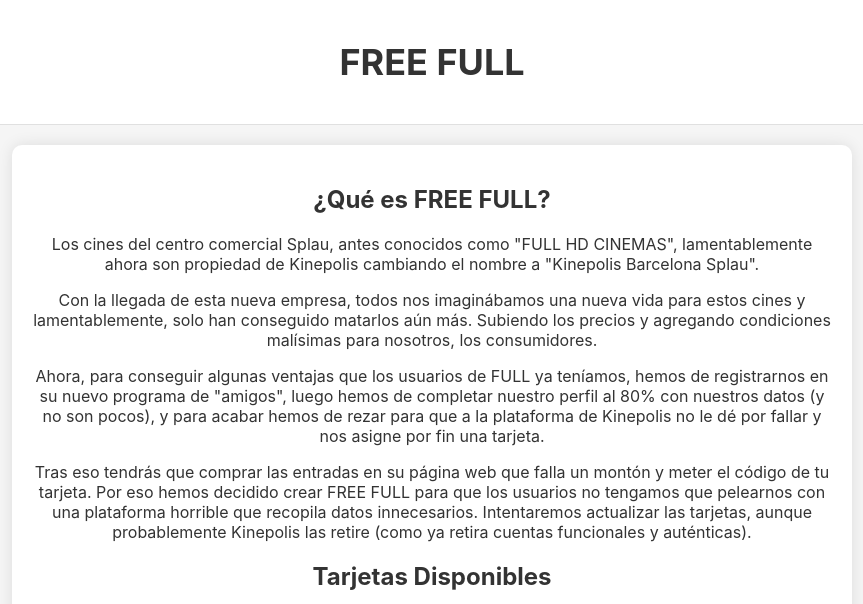
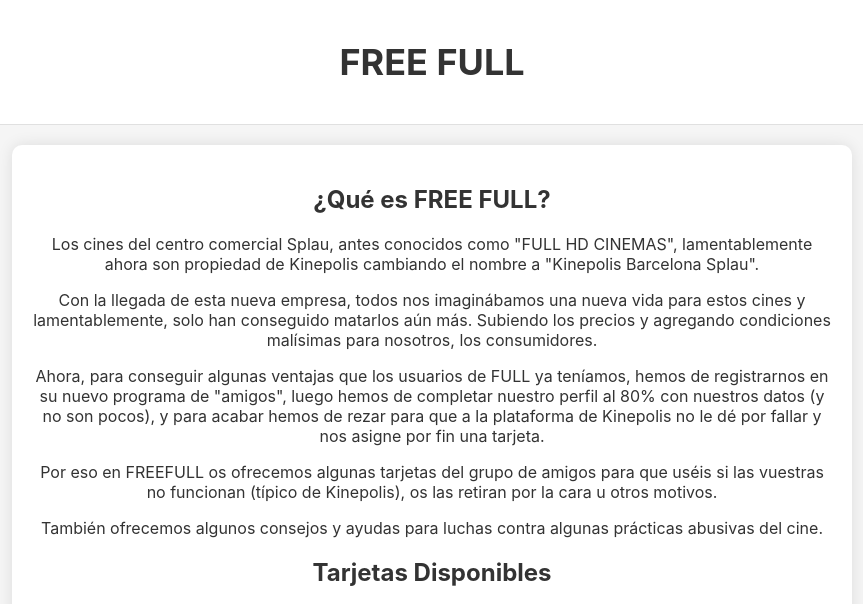
Before and after one commit to jiti077/freefull, a plain HTML site: page index.html in a window 1280 px wide. Shown: the top 604 px of the page, without its empty margins (208-1071 px from the left). Drawn offline with Linux system fonts and the light colour scheme.

Commit message:
Update index.html

```diff
--- a/index.html
+++ b/index.html
@@ -238,7 +238,8 @@
         <p>Los cines del centro comercial Splau, antes conocidos como "FULL HD CINEMAS", lamentablemente ahora son propiedad de Kinepolis cambiando el nombre a "Kinepolis Barcelona Splau".</p>
         <p>Con la llegada de esta nueva empresa, todos nos imaginábamos una nueva vida para estos cines y lamentablemente, solo han conseguido matarlos aún más. Subiendo los precios y agregando condiciones malísimas para nosotros, los consumidores.</p>
         <p>Ahora, para conseguir algunas ventajas que los usuarios de FULL ya teníamos, hemos de registrarnos en su nuevo programa de "amigos", luego hemos de completar nuestro perfil al 80% con nuestros datos (y no son pocos), y para acabar hemos de rezar para que a la plataforma de Kinepolis no le dé por fallar y nos asigne por fin una tarjeta.</p>
-        <p>Tras eso tendrás que comprar las entradas en su página web que falla un montón y meter el código de tu tarjeta. Por eso hemos decidido crear FREE FULL para que los usuarios no tengamos que pelearnos con una plataforma horrible que recopila datos innecesarios. Intentaremos actualizar las tarjetas, aunque probablemente Kinepolis las retire (como ya retira cuentas funcionales y auténticas).</p>
+        <p>Por eso en FREEFULL os ofrecemos algunas tarjetas del grupo de amigos para que uséis si las vuestras no funcionan (típico de Kinepolis), os las retiran por la cara u otros motivos.</p>
+        <p>También ofrecemos algunos consejos y ayudas para luchas contra algunas prácticas abusivas del cine.</p>
 
         <h2>Tarjetas Disponibles</h2>
         <!-- Card 1 -->
```
